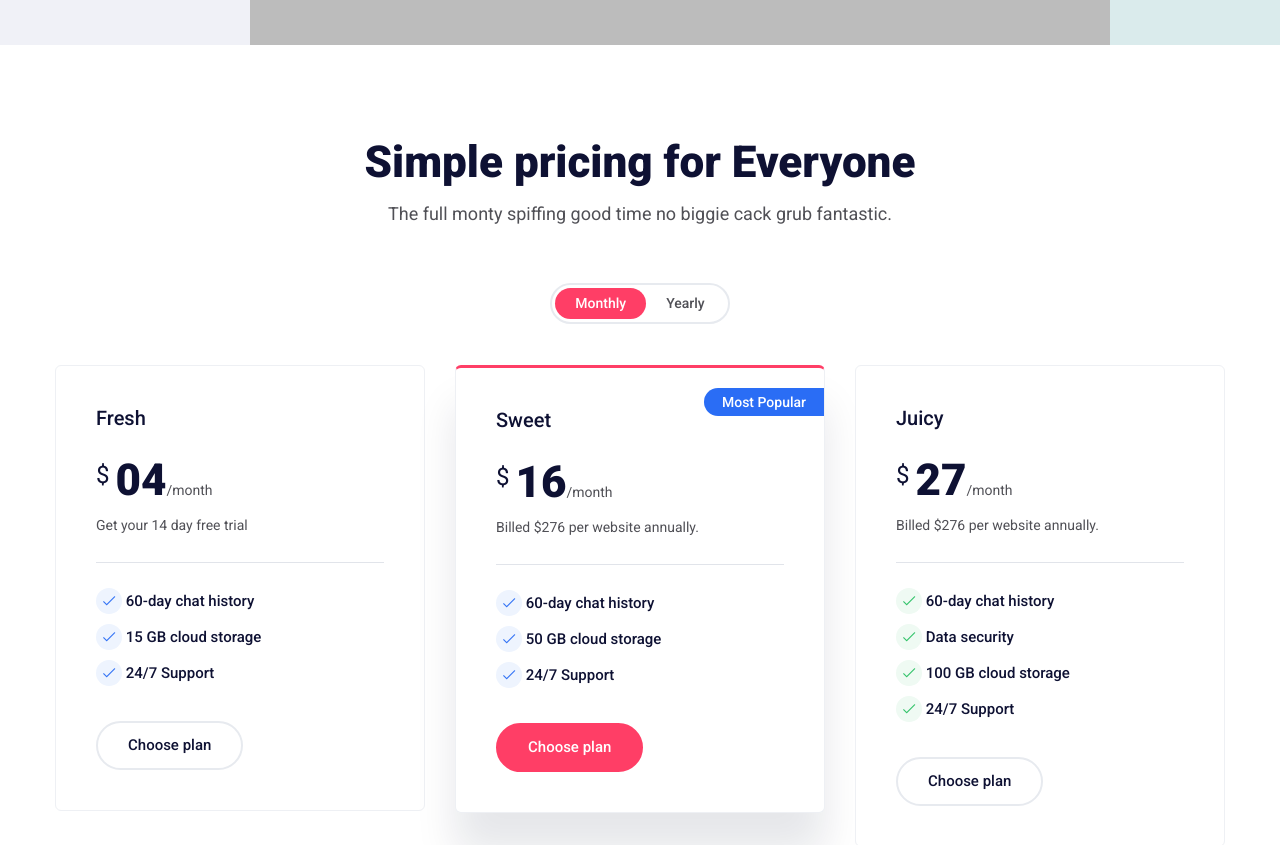
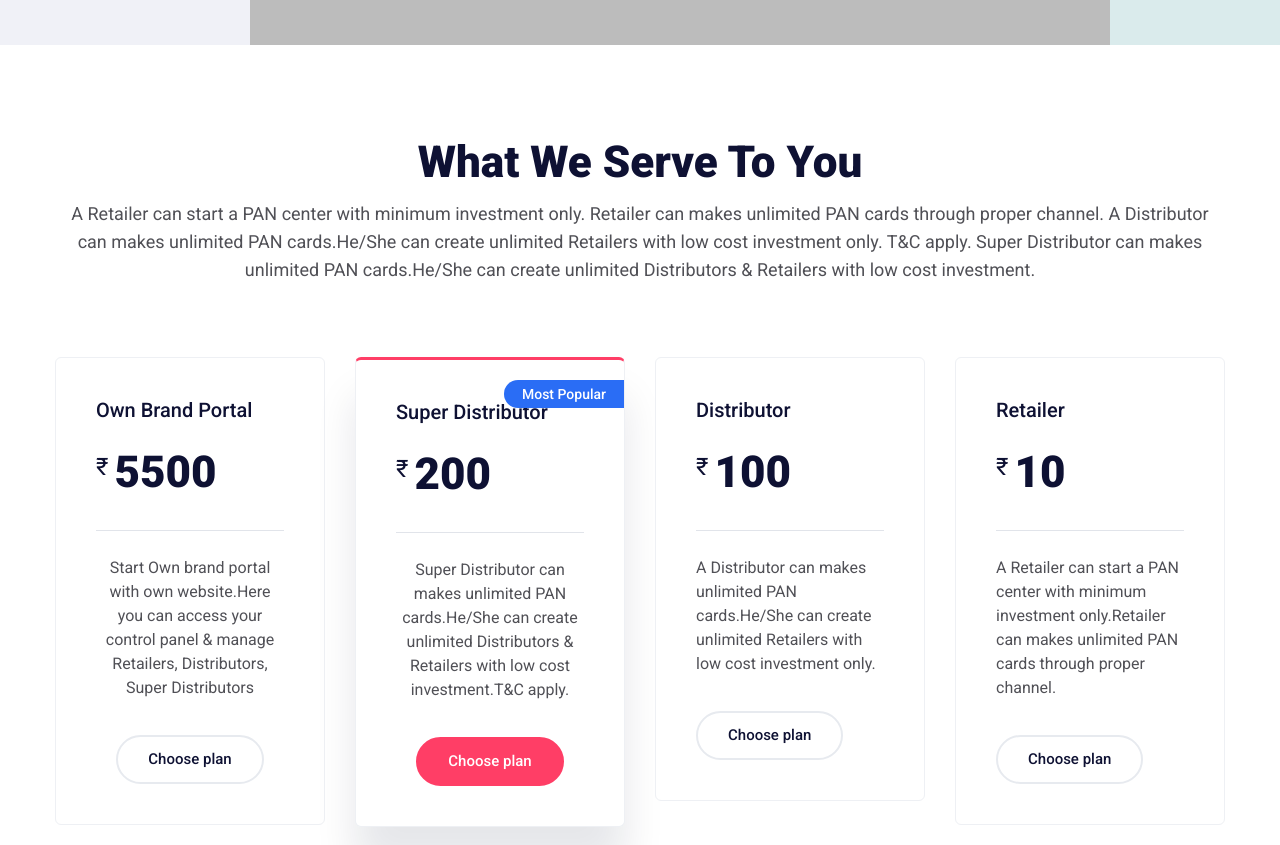
Before and after one commit to mohitsahu21/Bitspan, a React (Vite) app in the folder SuperAdmin/client/: page /home-two in a window 1280 px wide. Shown: the part 5241-6086 px from the top of the page. Built offline with nearby package versions, Linux system fonts and the light colour scheme.

Commit message:
update pricing

```diff
--- a/SuperAdmin/client/src/components/HomeTwo/PricingHomeTwo.jsx
+++ b/SuperAdmin/client/src/components/HomeTwo/PricingHomeTwo.jsx
@@ -13,11 +13,11 @@ function PricingHomeTwo() {
                     <div className="row">
                         <div className="col-lg-12">
                             <div className="appie-section-title text-center">
-                                <h3 className="appie-title">Simple pricing for Everyone</h3>
-                                <p>
-                                    The full monty spiffing good time no biggie cack grub fantastic.
+                                <h3 className="appie-title ">What We Serve To You</h3>
+                                <p className=''>
+                                A Retailer can start a PAN center with minimum investment only. Retailer can makes unlimited PAN cards through proper channel. A Distributor can makes unlimited PAN cards.He/She can create unlimited Retailers with low cost investment only. T&C apply. Super Distributor can makes unlimited PAN cards.He/She can create unlimited Distributors & Retailers with low cost investment.
                                 </p>
-                                <div className="appie-pricing-tab-btn">
+                                {/* <div className="appie-pricing-tab-btn">
                                     <ul
                                         className="nav nav-pills mb-3"
                                         id="pills-tab"
@@ -53,12 +53,12 @@ function PricingHomeTwo() {
                                             </a>
                                         </li>
                                     </ul>
-                                </div>
+                                </div> */}
                             </div>
                         </div>
                     </div>
                     <div className="row">
-                        <div className="col-lg-12">
+                        <div className="col-lg-12 mt-5">
                             <div className="tab-content" id="pills-tabContent">
                                 <div
                                     className={`tab-pane fade ${toggleSwitch ? 'active show' : ''}`}
@@ -67,7 +67,7 @@ function PricingHomeTwo() {
                                     aria-labelledby="pills-home-tab"
                                 >
                                     <div className="row justify-content-center">
-                                        <div className="col-lg-4 col-md-6">
+                                        <div className="col-lg-3 col-md-6">
                                             <div
                                                 className="
                         pricing-one__single pricing-one__single_2
@@ -77,15 +77,15 @@ function PricingHomeTwo() {
                       "
                                             >
                                                 <div className="pricig-heading">
-                                                    <h6>Fresh</h6>
+                                                    <h6>Own Brand Portal</h6>
                                                     <div className="price-range">
-                                                        <sup>$</sup> <span>04</span>
-                                                        <p>/month</p>
+                                                        <sup>₹</sup> <span>5500</span>
+                                                        {/* <p>/month</p> */}
                                                     </div>
-                                                    <p>Get your 14 day free trial</p>
+                                                    {/* <p>Get your 14 day free trial</p> */}
                                                 </div>
-                                                <div className="pricig-body">
-                                                    <ul>
+                                                <div className="pricig-body text-center">
+                                                    {/* <ul>
                                                         <li>
                                                             <i className="fal fa-check" /> 60-day
                                                             chat history
@@ -98,7 +98,8 @@ function PricingHomeTwo() {
                                                             <i className="fal fa-check" /> 24/7
                                                             Support
                                                         </li>
-                                                    </ul>
+                                                    </ul> */}
+                                                    Start Own brand portal with own website.Here you can access your control panel & manage Retailers, Distributors, Super Distributors
                                                     <div className="pricing-btn mt-35">
                                                         <a className="main-btn" href="#">
                                                             Choose plan
@@ -107,7 +108,7 @@ function PricingHomeTwo() {
                                                 </div>
                                             </div>
                                         </div>
-                                        <div className="col-lg-4 col-md-6">
+                                        <div className="col-lg-3 col-md-6">
                                             <div
                                                 className="
                         pricing-one__single pricing-one__single_2
@@ -118,15 +119,15 @@ function PricingHomeTwo() {
                       "
                                             >
                                                 <div className="pricig-heading">
-                                                    <h6>Sweet</h6>
+                                                    <h6>Super Distributor</h6>
                                                     <div className="price-range">
-                                                        <sup>$</sup> <span>16</span>
-                                                        <p>/month</p>
+                                                        <sup>₹</sup> <span>200</span>
+                                                        {/* <p>/month</p> */}
                                                     </div>
-                                                    <p>Billed $276 per website annually.</p>
+                                                    {/* <p>Billed $276 per website annually.</p> */}
                                                 </div>
-                                                <div className="pricig-body">
-                                                    <ul>
+                                                <div className="pricig-body text-center">
+                                                    {/* <ul>
                                                         <li>
                                                             <i className="fal fa-check" /> 60-day
                                                             chat history
@@ -139,7 +140,8 @@ function PricingHomeTwo() {
                                                             <i className="fal fa-check" /> 24/7
                                                             Support
                                                         </li>
-                                                    </ul>
+                                                    </ul> */}
+                                                    Super Distributor can makes unlimited PAN cards.He/She can create unlimited Distributors & Retailers with low cost investment.T&C apply.
                                                     <div className="pricing-btn mt-35">
                                                         <a className="main-btn" href="#">
                                                             Choose plan
@@ -151,7 +153,7 @@ function PricingHomeTwo() {
                                                 </div>
                                             </div>
                                         </div>
-                                        <div className="col-lg-4 col-md-6">
+                                        <div className="col-lg-3 col-md-6">
                                             <div
                                                 className="
                         pricing-one__single pricing-one__single_2
@@ -162,15 +164,15 @@ function PricingHomeTwo() {
                       "
                                             >
                                                 <div className="pricig-heading">
-                                                    <h6>Juicy</h6>
+                                                    <h6>Distributor</h6>
                                                     <div className="price-range">
-                                                        <sup>$</sup> <span>27</span>
-                                                        <p>/month</p>
+                                                        <sup>₹</sup> <span>100</span>
+                                                        {/* <p>/month</p> */}
                                                     </div>
-                                                    <p>Billed $276 per website annually.</p>
+                                                    {/* <p>Billed $276 per website annually.</p> */}
                                                 </div>
                                                 <div className="pricig-body">
-                                                    <ul>
+                                                    {/* <ul>
                                                         <li>
                                                             <i className="fal fa-check" /> 60-day
                                                             chat history
@@ -187,7 +189,54 @@ function PricingHomeTwo() {
                                                             <i className="fal fa-check" /> 24/7
                                                             Support
                                                         </li>
-                                                    </ul>
+                                                    </ul> */}
+                                                    A Distributor can makes unlimited PAN cards.He/She can create unlimited Retailers with low cost investment only.
+                                                    <div className="pricing-btn mt-35">
+                                                        <a className="main-btn" href="#">
+                                                            Choose plan
+                                                        </a>
+                                                    </div>
+                                                </div>
+                                            </div>
+                                        </div>
+                                        <div className="col-lg-3 col-md-6">
+                                            <div
+                                                className="
+                        pricing-one__single pricing-one__single_2
+                        item-2
+                        wow
+                        animated
+                        fadeInRight
+                      "
+                                            >
+                                                <div className="pricig-heading">
+                                                    <h6>Retailer</h6>
+                                                    <div className="price-range">
+                                                        <sup>₹</sup> <span>10</span>
+                                                        {/* <p>/month</p> */}
+                                                    </div>
+                                                    {/* <p>Billed $276 per website annually.</p> */}
+                                                </div>
+                                                <div className="pricig-body">
+                                                    {/* <ul>
+                                                        <li>
+                                                            <i className="fal fa-check" /> 60-day
+                                                            chat history
+                                                        </li>
+                                                        <li>
+                                                            <i className="fal fa-check" /> Data
+                                                            security
+                                                        </li>
+                                                        <li>
+                                                            <i className="fal fa-check" /> 100 GB
+                                                            cloud storage
+                                                        </li>
+                                                        <li>
+                                                            <i className="fal fa-check" /> 24/7
+                                                            Support
+                                                        </li>
+                                                    </ul> */}
+                                                    A Retailer can start a PAN center with minimum investment only.Retailer can makes unlimited PAN cards through proper channel.
                                                     <div className="pricing-btn mt-35">
                                                         <a className="main-btn" href="#">
                                                             Choose plan
```
